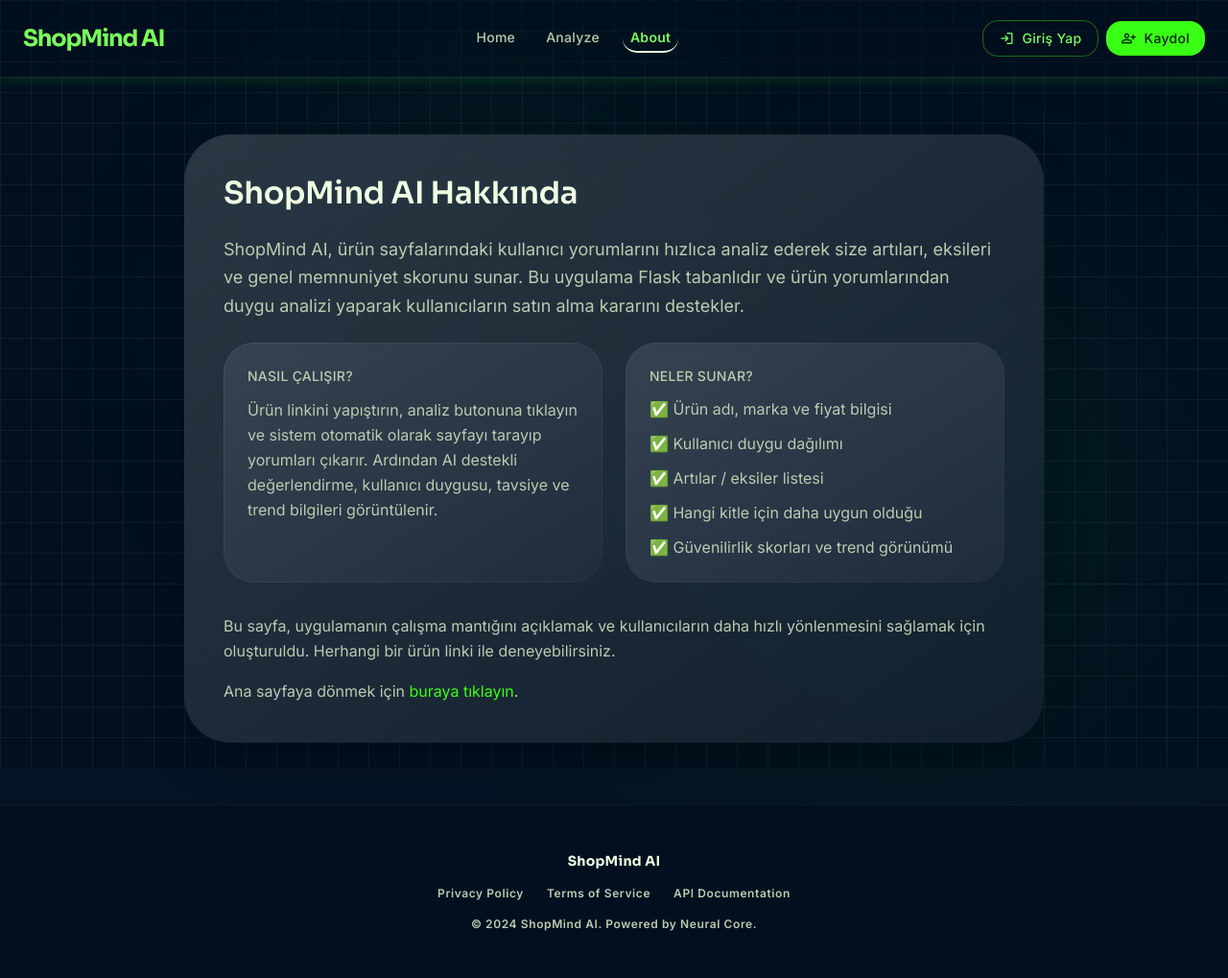
After one commit to AhsenBasatugrul/shopmind-ai, a Flask app: page /about in a window 1280 px wide. The commit adds this page. Shown: the whole page at 96% size. Run offline with Flask 3, Linux system fonts and the light colour scheme; some libraries are stand-ins or nearby versions.

Commit message:
APİ_eklentisi

````diff
--- a/shopmind-ai/app.py
+++ b/shopmind-ai/app.py
@@ -7,6 +7,11 @@ import hashlib
 import os
 import random
 from datetime import datetime
+from google import genai as google_genai
+
+GEMINI_API_KEY = "AIzaSyCn_n1W52G9ao_NEwkjUdeAmAhGw8vtB2k"
+_genai_client = google_genai.Client(api_key=GEMINI_API_KEY)
+_GEMINI_MODEL = "gemini-2.5-flash"
 
 app = Flask(__name__)
 app.secret_key = "shopmind-ai-secret-key-2024"
@@ -358,25 +363,59 @@ class RealAnalyzer:
         except Exception:
             return 0
 
+    def _get_og_image(self):
+        for attr, name in [('property', 'og:image'), ('property', 'og:image:secure_url'),
+                           ('name', 'twitter:image')]:
+            el = self.soup.select_one(f'meta[{attr}="{name}"]')
+            if el and el.get('content'):
+                return el['content']
+        return ''
+
+    def _get_meta_description(self):
+        for attr, name in [('property', 'og:description'), ('name', 'description'),
+                           ('name', 'twitter:description')]:
+            el = self.soup.select_one(f'meta[{attr}="{name}"]')
+            if el and el.get('content'):
+                return el['content'][:400]
+        return ''
+
     # ---- Analysis ----
 
     def analyze_sentiment(self, reviews):
         if not reviews:
             return {'positive': 65, 'neutral': 25, 'negative': 10}
-        pos = neg = 0
-        for r in reviews:
-            rl = r.lower()
-            p = sum(1 for w in self.POSITIVE_WORDS if w in rl)
-            n = sum(1 for w in self.NEGATIVE_WORDS if w in rl)
-            if p > n:
-                pos += 1
-            elif n > p:
-                neg += 1
-        total = len(reviews)
-        positive = round(pos / total * 100)
-        negative = round(neg / total * 100)
-        neutral = max(0, 100 - positive - negative)
-        return {'positive': positive, 'neutral': neutral, 'negative': negative}
+        try:
+            sample = reviews[:30]
+            reviews_text = "\n".join(f"- {r}" for r in sample)
+            prompt = (
+                "Aşağıdaki ürün yorumlarını analiz et ve yüzde olarak pozitif, nötr ve negatif dağılımını ver. "
+                "Sadece JSON formatında yanıt ver, başka hiçbir şey yazma. Örnek: {\"positive\": 70, \"neutral\": 20, \"negative\": 10}\n\n"
+                f"Yorumlar:\n{reviews_text}"
+            )
+            resp = _genai_client.models.generate_content(model=_GEMINI_MODEL, contents=prompt)
+            text = resp.text.strip().strip("```json").strip("```").strip()
+            data = json.loads(text)
+            pos = max(0, min(100, int(data.get("positive", 65))))
+            neg = max(0, min(100, int(data.get("negative", 10))))
+            neu = max(0, 100 - pos - neg)
+            return {"positive": pos, "neutral": neu, "negative": neg}
+        except Exception as e:
+            print(f"[Gemini sentiment error] {e}")
+            # Fallback: keyword tabanlı
+            pos = neg = 0
+            for r in reviews:
+                rl = r.lower()
+                p = sum(1 for w in self.POSITIVE_WORDS if w in rl)
+                n = sum(1 for w in self.NEGATIVE_WORDS if w in rl)
+                if p > n:
+                    pos += 1
+                elif n > p:
+                    neg += 1
+            total = len(reviews)
+            positive = round(pos / total * 100)
+            negative = round(neg / total * 100)
+            neutral = max(0, 100 - positive - negative)
+            return {'positive': positive, 'neutral': neutral, 'negative': negative}
 
     def extract_aspects(self, reviews, aspect_map, max_items=5):
         all_text = ' '.join(reviews).lower()
@@ -403,6 +442,30 @@ class RealAnalyzer:
 
     def get_recommendation(self, sentiment, rating):
         pos = sentiment.get('positive', 65)
+        neg = sentiment.get('negative', 10)
+        try:
+            prompt = (
+                f"Bir e-ticaret ürününün analiz sonuçları: puan={rating}/5, pozitif yorum %{pos}, negatif yorum %{neg}.\n"
+                "Bu ürün için aşağıdaki 4 tavsiyeden yalnızca birini seç ve sadece o metni yaz:\n"
+                "- Kesinlikle Alınır\n"
+                "- Tavsiye Edilir\n"
+                "- Değerlendirilebilir\n"
+                "- Dikkatli Olunmalı"
+            )
+            resp = _genai_client.models.generate_content(model=_GEMINI_MODEL, contents=prompt)
+            text = resp.text.strip()
+            icon_map = {
+                'Kesinlikle Alınır': 'thumb_up',
+                'Tavsiye Edilir': 'recommend',
+                'Değerlendirilebilir': 'lightbulb',
+                'Dikkatli Olunmalı': 'warning',
+            }
+            for label, icon in icon_map.items():
+                if label in text:
+                    return label, icon
+        except Exception as e:
+            print(f"[Gemini recommendation error] {e}")
+        # Fallback
         if pos >= 75 or (rating and rating >= 4.5):
             return 'Kesinlikle Alınır', 'thumb_up'
         if pos >= 60 or (rating and rating >= 4.0):
@@ -434,30 +497,111 @@ class RealAnalyzer:
         values.append(random.randint(70, 95))
         return {'months': months, 'values': values}
 
+    def gemini_analyze(self, product_info, reviews, description):
+        name = product_info.get('name', '')
+        brand = product_info.get('brand', '')
+        price = product_info.get('price', '')
+        rating = product_info.get('rating', 0)
+        review_count = product_info.get('review_count', 0)
+        category = product_info.get('category', '')
+
+        context_lines = [f"Ürün: {(brand + ' ' + name).strip()}"]
+        if category:
+            context_lines.append(f"Kategori: {category}")
+        if price:
+            context_lines.append(f"Fiyat: {price}")
+        if rating:
+            context_lines.append(f"Puan: {rating}/5")
+        if review_count:
+            context_lines.append(f"Toplam yorum sayısı: {review_count}")
+        if description:
+            context_lines.append(f"Açıklama: {description}")
+
+        review_section = ""
+        if reviews:
+            review_text = "\n".join(f"- {r}" for r in reviews[:25])
+            review_section = f"\n\nKullanıcı Yorumları:\n{review_text}"
+
+        prompt = (
+            "\n".join(context_lines) + review_section +
+            "\n\nBu ürüne özel kapsamlı bir analiz yap. SADECE aşağıdaki JSON formatında yanıt ver, "
+            "başka hiçbir şey ekleme:\n"
+            '{\n'
+            '  "sentiment": {"positive": <0-100>, "neutral": <0-100>, "negative": <0-100>},\n'
+            '  "positives": ["<bu ürüne özel olumlu özellik>", "...", "..."],\n'
+            '  "negatives": ["<bu ürüne özel olumsuz özellik>", "..."],\n'
+            '  "summary": "<bu ürüne özel 2-3 cümlelik doğal Türkçe özet>",\n'
+            '  "recommendation": "<tam olarak şunlardan biri: Kesinlikle Alınır | Tavsiye Edilir | Değerlendirilebilir | Dikkatli Olunmalı>",\n'
+            '  "audiences": [{"name": "<hedef kitle>", "icon": "<material icon ismi>"}, ...]\n'
+            '}'
+        )
+
+        resp = _genai_client.models.generate_content(model=_GEMINI_MODEL, contents=prompt)
+        text = resp.text.strip()
+        text = re.sub(r'^```(?:json)?\s*', '', text)
+        text = re.sub(r'\s*```$', '', text)
+        data = json.loads(text)
+
+        s = data.get('sentiment', {})
+        pos = max(0, min(100, int(s.get('positive', 65))))
+        neg = max(0, min(100, int(s.get('negative', 10))))
+        neu = max(0, 100 - pos - neg)
+
+        icon_map = {
+            'Kesinlikle Alınır': 'thumb_up',
+            'Tavsiye Edilir': 'recommend',
+            'Değerlendirilebilir': 'lightbulb',
+            'Dikkatli Olunmalı': 'warning',
+        }
+        rec = data.get('recommendation', 'Değerlendirilebilir')
+        rec_icon = next((v for k, v in icon_map.items() if k in rec), 'lightbulb')
+        rec = next((k for k in icon_map if k in rec), 'Değerlendirilebilir')
+
+        return {
+            'sentiment': {'positive': pos, 'neutral': neu, 'negative': neg},
+            'positives': [p for p in data.get('positives', []) if p][:5],
+            'negatives': [n for n in data.get('negatives', []) if n][:5],
+            'summary': data.get('summary', ''),
+            'recommendation': rec,
+            'recommendation_icon': rec_icon,
+            'audiences': data.get('audiences', [])[:5],
+        }
+
     def generate_summary(self, product_info, sentiment, positives, negatives):
         name = product_info.get('name', 'Bu ürün')
         brand = product_info.get('brand', '')
         review_count = product_info.get('review_count', 0)
-        pos_pct = sentiment.get('positive', 65)
         full_name = f"{brand} {name}".strip() if brand else name
-
-        count_str = f"{review_count} yorum" if review_count > 0 else "mevcut yorumlar"
-
-        if pos_pct >= 75:
-            verdict = f"kullanıcıların %{pos_pct}'i üründen memnun"
-        elif pos_pct >= 55:
-            verdict = f"kullanıcı görüşleri genel olarak olumlu (%{pos_pct} pozitif)"
-        elif pos_pct >= 40:
-            verdict = f"yorumlar karışık (%{pos_pct} olumlu, %{sentiment.get('negative', 0)} olumsuz)"
-        else:
-            verdict = f"kullanıcıların büyük çoğunluğu üründen memnun değil (%{sentiment.get('negative', 0)} negatif)"
-
-        summary = f"{full_name} için {count_str} analiz edildi; {verdict}."
-        if positives:
-            summary += f" Öne çıkan olumlu yönler: {', '.join(positives[:2])}."
-        if negatives:
-            summary += f" En çok şikayet edilen konular: {', '.join(negatives[:1])}."
-        return summary
+        try:
+            prompt = (
+                f"'{full_name}' adlı ürün için {review_count} yorum analiz edildi.\n"
+                f"Duygu dağılımı: %{sentiment.get('positive', 65)} pozitif, %{sentiment.get('neutral', 25)} nötr, %{sentiment.get('negative', 10)} negatif.\n"
+                f"Olumlu yönler: {', '.join(positives[:3]) if positives else 'belirsiz'}.\n"
+                f"Olumsuz yönler: {', '.join(negatives[:2]) if negatives else 'belirsiz'}.\n\n"
+                "Bu bilgilere göre ürün için doğal ve akıcı Türkçe ile 2-3 cümlelik bir özet yaz. "
+                "Sadece özeti yaz, başlık veya açıklama ekleme."
+            )
+            resp = _genai_client.models.generate_content(model=_GEMINI_MODEL, contents=prompt)
+            return resp.text.strip()
+        except Exception as e:
+            print(f"[Gemini summary error] {e}")
+            # Fallback: template tabanlı
+            pos_pct = sentiment.get('positive', 65)
+            count_str = f"{review_count} yorum" if review_count > 0 else "mevcut yorumlar"
+            if pos_pct >= 75:
+                verdict = f"kullanıcıların %{pos_pct}'i üründen memnun"
+            elif pos_pct >= 55:
+                verdict = f"kullanıcı görüşleri genel olarak olumlu (%{pos_pct} pozitif)"
+            elif pos_pct >= 40:
+                verdict = f"yorumlar karışık (%{pos_pct} olumlu, %{sentiment.get('negative', 0)} olumsuz)"
+            else:
+                verdict = f"kullanıcıların büyük çoğunluğu üründen memnun değil (%{sentiment.get('negative', 0)} negatif)"
+            summary = f"{full_name} için {count_str} analiz edildi; {verdict}."
+            if positives:
+                summary += f" Öne çıkan olumlu yönler: {', '.join(positives[:2])}."
+            if negatives:
+                summary += f" En çok şikayet edilen konular: {', '.join(negatives[:1])}."
+            return summary
 
     def analyze(self):
         if not self.fetch_page():
@@ -473,10 +617,17 @@ class RealAnalyzer:
         }
         product_info = extractors.get(site, self.extract_generic)()
 
-        # Fallback name from title
+        # Fallback name from page title
         if not product_info.get('name') or product_info['name'] in ('Ürün', ''):
             generic = self.extract_generic()
             product_info['name'] = generic.get('name', 'Ürün')
+
+        # Reliable image fallback: og:image works on all sites
+        if not product_info.get('image'):
+            product_info['image'] = self._get_og_image()
+
+        # Meta description gives Gemini more product context even without reviews
+        description = self._get_meta_description()
 
         reviews = product_info.pop('reviews', [])
         review_count = product_info.get('review_count', len(reviews))
@@ -484,21 +635,32 @@ class RealAnalyzer:
             review_count = len(reviews)
             product_info['review_count'] = review_count
 
-        sentiment = self.analyze_sentiment(reviews)
-        positives = self.extract_aspects(reviews, self.POSITIVE_ASPECTS)
-        negatives = self.extract_aspects(reviews, self.NEGATIVE_ASPECTS)
+        # Single comprehensive Gemini call — product-specific even without reviews
+        try:
+            ai = self.gemini_analyze(product_info, reviews, description)
+            sentiment = ai['sentiment']
+            positives = ai['positives']
+            negatives = ai['negatives']
+            summary = ai['summary']
+            recommendation = ai['recommendation']
+            rec_icon = ai['recommendation_icon']
+            audiences = ai['audiences']
+        except Exception as e:
+            print(f"[Gemini full analysis error] {e}")
+            sentiment = self.analyze_sentiment(reviews)
+            positives = self.extract_aspects(reviews, self.POSITIVE_ASPECTS)
+            negatives = self.extract_aspects(reviews, self.NEGATIVE_ASPECTS)
+            if not positives:
+                positives = (['Genel kullanıcı memnuniyeti yüksek', 'Ürün beklentileri karşılıyor']
+                             if sentiment['positive'] > 55 else ['Bazı kullanıcılar üründen memnun'])
+            if not negatives:
+                negatives = (['Belirgin şikayet kategorisi tespit edilmedi']
+                             if sentiment['negative'] < 25 else ['Bazı kullanıcılar sorun yaşamış'])
+            recommendation, rec_icon = self.get_recommendation(sentiment, product_info.get('rating', 0))
+            summary = self.generate_summary(product_info, sentiment, positives, negatives)
+            audiences = self.get_audiences(product_info, reviews)
 
-        if not positives:
-            positives = (['Genel kullanıcı memnuniyeti yüksek', 'Ürün beklentileri karşılıyor']
-                         if sentiment['positive'] > 55 else ['Bazı kullanıcılar üründen memnun'])
-        if not negatives:
-            negatives = (['Belirgin şikayet kategorisi tespit edilmedi']
-                         if sentiment['negative'] < 25 else ['Bazı kullanıcılar sorun yaşamış'])
-
-        recommendation, rec_icon = self.get_recommendation(sentiment, product_info.get('rating', 0))
         trust_score = self.get_trust_score(reviews, review_count)
-        summary = self.generate_summary(product_info, sentiment, positives, negatives)
-        audiences = self.get_audiences(product_info, reviews)
         trend = self.get_trend()
 
         return {
@@ -526,9 +688,12 @@ class RealAnalyzer:
 def index():
     return render_template('index.html')
 
-@app.route('/analyze', methods=['POST'])
-def analyze():
-    data = request.get_json()
+@app.route('/analyze', methods=['GET', 'POST'])
+def analyze_route():
+    if request.method == 'GET':
+        return render_template('index.html')
+
+    data = request.get_json(silent=True) or {}
     url = (data.get('url') or '').strip()
     if not url:
         return jsonify({'error': 'URL gerekli'}), 400
@@ -554,6 +719,10 @@ def results():
 @app.route('/loading')
 def loading():
     return render_template('loading.html')
+
+@app.route('/about')
+def about():
+    return render_template('about.html')
 
 @app.route('/api/results')
 def api_results():
--- /dev/null
+++ b/shopmind-ai/templates/about.html
@@ -0,0 +1,43 @@
+{% extends "base.html" %}
+
+{% block title %}ShopMind AI - Hakkında{% endblock %}
+
+{% block content %}
+<main class="pt-[140px] px-container-padding pb-section-gap min-h-screen">
+    <div class="max-w-4xl mx-auto glass-panel rounded-xl p-10 shadow-2xl">
+        <h1 class="text-headline-lg font-headline-lg text-primary mb-6">ShopMind AI Hakkında</h1>
+        <p class="text-body-lg font-body-lg text-on-surface-variant mb-6 leading-relaxed">
+            ShopMind AI, ürün sayfalarındaki kullanıcı yorumlarını hızlıca analiz ederek size artıları, eksileri ve genel memnuniyet skorunu sunar.
+            Bu uygulama Flask tabanlıdır ve ürün yorumlarından duygu analizi yaparak kullanıcıların satın alma kararını destekler.
+        </p>
+        <div class="grid grid-cols-1 md:grid-cols-2 gap-6">
+            <div class="glass-panel rounded-lg p-6 bg-surface-container/90">
+                <h2 class="text-label-md font-label-md text-on-surface-variant uppercase mb-3">Nasıl çalışır?</h2>
+                <p class="text-body-md font-body-md text-on-surface-variant leading-relaxed">
+                    Ürün linkini yapıştırın, analiz butonuna tıklayın ve sistem otomatik olarak sayfayı tarayıp yorumları çıkarır.
+                    Ardından AI destekli değerlendirme, kullanıcı duygusu, tavsiye ve trend bilgileri görüntülenir.
+                </p>
+            </div>
+            <div class="glass-panel rounded-lg p-6 bg-surface-container/90">
+                <h2 class="text-label-md font-label-md text-on-surface-variant uppercase mb-3">Neler sunar?</h2>
+                <ul class="space-y-3 text-body-md font-body-md text-on-surface-variant">
+                    <li>✅ Ürün adı, marka ve fiyat bilgisi</li>
+                    <li>✅ Kullanıcı duygu dağılımı</li>
+                    <li>✅ Artılar / eksiler listesi</li>
+                    <li>✅ Hangi kitle için daha uygun olduğu</li>
+                    <li>✅ Güvenilirlik skorları ve trend görünümü</li>
+                </ul>
+            </div>
+        </div>
+        <div class="mt-8 text-body-md font-body-md text-on-surface-variant leading-relaxed">
+            <p>
+                Bu sayfa, uygulamanın çalışma mantığını açıklamak ve kullanıcıların daha hızlı yönlenmesini sağlamak için oluşturuldu.
+                Herhangi bir ürün linki ile deneyebilirsiniz.
+            </p>
+            <p class="mt-4">
+                Ana sayfaya dönmek için <a href="/" class="text-primary-container hover:underline">buraya tıklayın</a>.
+            </p>
+        </div>
+    </div>
+</main>
+{% endblock %}
--- a/shopmind-ai/templates/base.html
+++ b/shopmind-ai/templates/base.html
@@ -255,8 +255,8 @@
             </a>
             <nav class="hidden md:flex gap-gutter">
                 <a class="{% if request.endpoint == 'index' %}text-primary dark:text-primary-fixed font-bold border-b-2 border-primary{% else %}text-on-surface-variant dark:text-on-surface-variant hover:text-primary dark:hover:text-primary-fixed hover:bg-white/5{% endif %} transition-all duration-300 text-label-md font-label-md px-2 py-1 rounded" href="/">Home</a>
-                <a class="{% if request.endpoint == 'results' %}text-primary dark:text-primary-fixed font-bold border-b-2 border-primary{% else %}text-on-surface-variant dark:text-on-surface-variant hover:text-primary dark:hover:text-primary-fixed hover:bg-white/5{% endif %} transition-all duration-300 text-label-md font-label-md px-2 py-1 rounded" href="/">Analyze</a>
-                <a class="text-on-surface-variant dark:text-on-surface-variant hover:text-primary dark:hover:text-primary-fixed hover:bg-white/5 transition-all duration-300 text-label-md font-label-md px-2 py-1 rounded" href="#">About</a>
+                <a class="{% if request.endpoint == 'analyze_route' %}text-primary dark:text-primary-fixed font-bold border-b-2 border-primary{% else %}text-on-surface-variant dark:text-on-surface-variant hover:text-primary dark:hover:text-primary-fixed hover:bg-white/5{% endif %} transition-all duration-300 text-label-md font-label-md px-2 py-1 rounded" href="/analyze">Analyze</a>
+                <a class="{% if request.endpoint == 'about' %}text-primary dark:text-primary-fixed font-bold border-b-2 border-primary{% else %}text-on-surface-variant dark:text-on-surface-variant hover:text-primary dark:hover:text-primary-fixed hover:bg-white/5{% endif %} transition-all duration-300 text-label-md font-label-md px-2 py-1 rounded" href="/about">About</a>
             </nav>
 
             <!-- Auth Area -->
--- a/shopmind-ai/templates/index.html
+++ b/shopmind-ai/templates/index.html
@@ -24,9 +24,9 @@
                 <span class="material-symbols-outlined text-on-surface-variant mr-3 transition-colors group-focus-within:text-primary-container">link</span>
                 <input id="product-url" class="bg-transparent border-none outline-none w-full text-body-md font-body-md text-on-surface placeholder-on-surface-variant/50 focus:ring-0" placeholder="Trendyol, Amazon veya Hepsiburada ürün linkini yapıştır..." type="text"/>
             </div>
-            <button id="analyze-btn" onclick="startAnalysis()" class="w-full md:w-auto h-14 bg-primary-container text-on-primary px-8 rounded-lg font-label-md text-label-md uppercase tracking-wider font-bold transition-all hover:scale-105 hover:bg-surface-tint neon-glow flex items-center justify-center gap-2 whitespace-nowrap">
+            <button id="analyze-btn" type="button" onclick="startAnalysis()" class="w-full md:w-auto h-14 bg-primary-container text-on-primary px-8 rounded-lg font-label-md text-label-md uppercase tracking-wider font-bold transition-all hover:scale-105 hover:bg-surface-tint neon-glow flex items-center justify-center gap-2 whitespace-nowrap">
                 <span class="material-symbols-outlined" style="font-variation-settings: 'FILL' 1;">analytics</span>
-                Analyze
+                Analiz Et
             </button>
         </div>
 
--- a/shopmind-ai/templates/loading.html
+++ b/shopmind-ai/templates/loading.html
@@ -73,6 +73,10 @@ function updateProgress() {
     statusText.textContent = statusMessages[msgIndex];
 }
 
+if (!productUrl) {
+    statusText.innerHTML = '<span style="color:#ffb4ab">⚠ URL bulunamadı. Ana sayfaya yönlendiriliyorsunuz...</span>';
+    setTimeout(() => { window.location.href = '/'; }, 1800);
+} else {
     // Start progress animation
     const progressInterval = setInterval(updateProgress, 800);
 
@@ -103,5 +107,6 @@ fetch('/analyze', {
         statusText.innerHTML = '<span style="color:#ffb4ab">⚠ Sunucuya bağlanılamadı. Yeniden deneyin.</span>';
         console.error('Error:', error);
     });
+}
 </script>
 {% endblock %}
````
Also changed, not shown: shopmind-ai/users.json (+12 -0 lines). Lines whose indentation alone changed are shown as unchanged.
